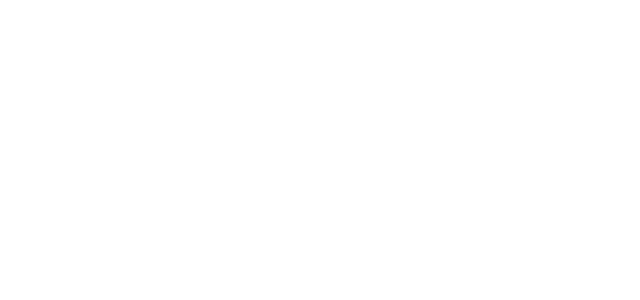
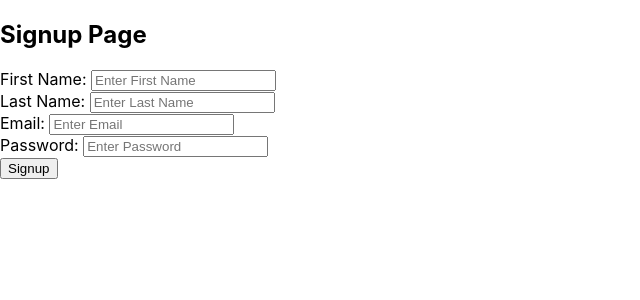
Before and after one commit to ska09634/4300FinalProject, a JavaScript app in the folder final-project/: page /signup in a window 1280 px wide. Before the commit this address had no page. Shown: the top 300 px of the page, without its empty margins (0-640 px from the left). Built offline with nearby package versions, Linux system fonts and the light colour scheme; the HTML template or start-up script is replaced by a standard one.

Commit message:
Added the Login and Signup pages, and added the routes to them.

```diff
--- a/final-project/src/App.js
+++ b/final-project/src/App.js
@@ -1,6 +1,8 @@
 import './App.css';
 import AnimalDetail from './components/AnimalDetail';
 import Home from './components/Home';
+import Login from './components/Login';
+import Signup from './components/Signup';
 import {BrowserRouter as Router, Route, Routes} from "react-router-dom";
 
 function App() {
@@ -8,9 +10,11 @@
     <>
       <Router>
         <Routes>
-          <Route exact path='/' element={<Home/>}></Route>
+          <Route exact path='/' element={<Login/>}></Route>
           <Route path='/details' element={<AnimalDetail/>}></Route>
           <Route path='/home' element={<Home/>}></Route>
+          <Route path='/login' element={<Login/>}></Route>
+          <Route path='/signup' element={<Signup/>}></Route>
         </Routes>
       </Router>
     </>
--- a/final-project/src/components/AnimalDetail.js
+++ b/final-project/src/components/AnimalDetail.js
@@ -24,7 +24,14 @@
         <div className="text-container">
             <Description animalName={animalName} desc={desc}/>
         </div>
-        <Link to='/home'>Back to Home</Link>
+        <div>
+            <Link to='/home'>Back to Home</Link>
+        </div>
+        <div>
+            <Link to='/login'>
+            <button className="logout-btn">Logout</button>
+            </Link>
+        </div>
       </div>
     )
   }
--- a/final-project/src/components/Header.js
+++ b/final-project/src/components/Header.js
@@ -1,10 +1,12 @@
+import {Link} from 'react-router-dom';
+
 const Header = () => {
   return (
     <header>
         <h1 className="banner" id="header">My Zoo</h1>
-        <button className="add-btn">Login</button>
-        <button className="edit-btn">Logout</button>
-        <button className="delete-btn">Signup</button>
+        <Link to='/login'>
+          <button className="logout-btn">Logout</button>
+        </Link>
     </header>
   )
 }
--- /dev/null
+++ b/final-project/src/components/Login.js
@@ -0,0 +1,34 @@
+import {Link} from 'react-router-dom'
+
+function Login() {
+  return (
+    <div className='login-container'>
+      <h2>Login Page</h2>
+      <form>
+        <div className='login-form'>
+            <div>
+                <label>Email: </label>
+                <input type="text" placeholder="Enter Email" name="email" required/>
+            </div>
+            <div>
+                <label>Password: </label>
+                <input type="password" placeholder="Enter Password" name="password" required/>
+            </div>
+            <div>
+              <Link to='/home'>
+                <button type='submit'>Login</button>
+              </Link>
+            </div>
+            <div>
+              <Link to='/signup'>
+                Signup
+              </Link>
+            </div>
+        </div>
+      </form>
+
+    </div>
+  )
+}
+
+export default Login
--- /dev/null
+++ b/final-project/src/components/Signup.js
@@ -0,0 +1,36 @@
+import {Link} from 'react-router-dom'
+
+function Signup() {
+  return (
+    <div className="signup-container">
+      <h2>Signup Page</h2>
+      <form>
+        <div className='signup-form'>
+            <div>
+                <label>First Name: </label>
+                <input type="text" placeholder="Enter First Name" name="firstname" required/>
+            </div>
+            <div>
+                <label>Last Name: </label>
+                <input type="text" placeholder="Enter Last Name" name="lastname" required/>
+            </div>
+            <div>
+                <label>Email: </label>
+                <input type="text" placeholder="Enter Email" name="email" required/>
+            </div>
+            <div>
+                <label>Password: </label>
+                <input type="password" placeholder="Enter Password" name="password" required/>
+            </div>
+            <div>
+              <Link to='/login'>
+                <button type='submit'>Signup</button>
+              </Link>
+            </div>
+        </div>
+      </form>
+    </div>
+  )
+}
+
+export default Signup
```
